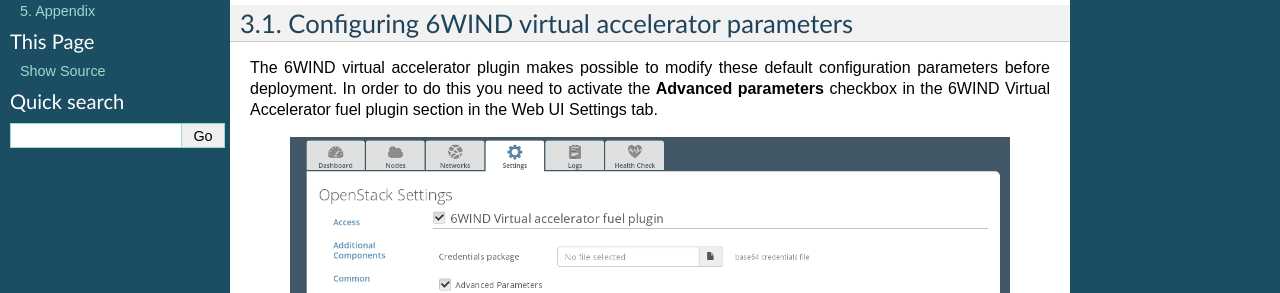
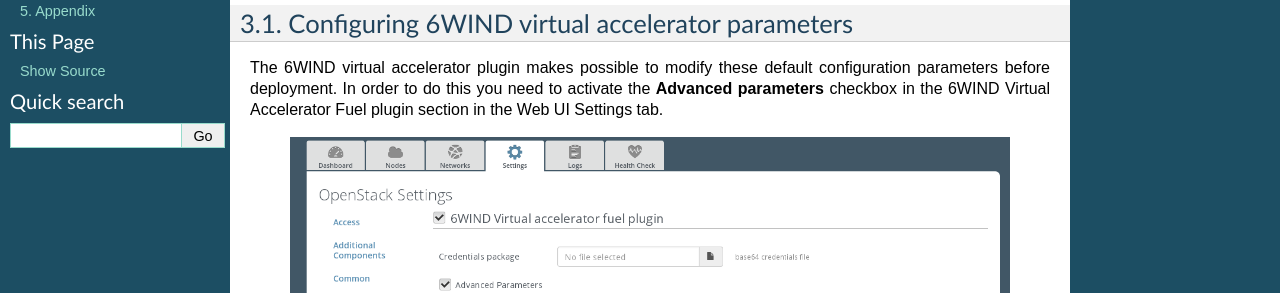
Before and after one commit to openstack-archive/fuel-plugin-6wind-virtual-accelerator, a Sphinx documentation site: the page built from doc/source/user-guide.rst, in a window 1280 px wide and 900 px high. Shown: the part 305-598 px from the top of the window. Built offline with Sphinx 7.4.7, drawn with Linux system fonts in a browser that asks for light colours.

```diff
--- a/doc/source/user-guide.rst
+++ b/doc/source/user-guide.rst
@@ -21,7 +21,7 @@ Configuring 6WIND virtual accelerator parameters
 The 6WIND virtual accelerator plugin makes possible to modify these default
 configuration parameters before deployment.
 In order to do this you need to activate the **Advanced parameters** checkbox
-in the 6WIND Virtual Accelerator fuel plugin section in the Web UI Settings tab.
+in the 6WIND Virtual Accelerator Fuel plugin section in the Web UI Settings tab.
 
     .. image:: images/advanced.png
        :width: 100%
--- a/metadata.yaml
+++ b/metadata.yaml
@@ -4,12 +4,12 @@
 # Plugin name
 name: 6wind-virtual-accelerator
 # Human-readable name for your plugin
-title: 6WIND Virtual accelerator fuel plugin
+title: 6WIND Virtual accelerator Fuel plugin
 # Plugin version
 version: '1.0.3'
 # Description
 description: Enable use of 6WIND virtual accelerator plugin for Neutron
-# Required fuel version
+# Required Fuel version
 fuel_version: ['7.0', '8.0']
 # Specify license of your plugin
 licenses: ['Apache License Version 2.0']
```
Also changed, not shown: 1 other file.
